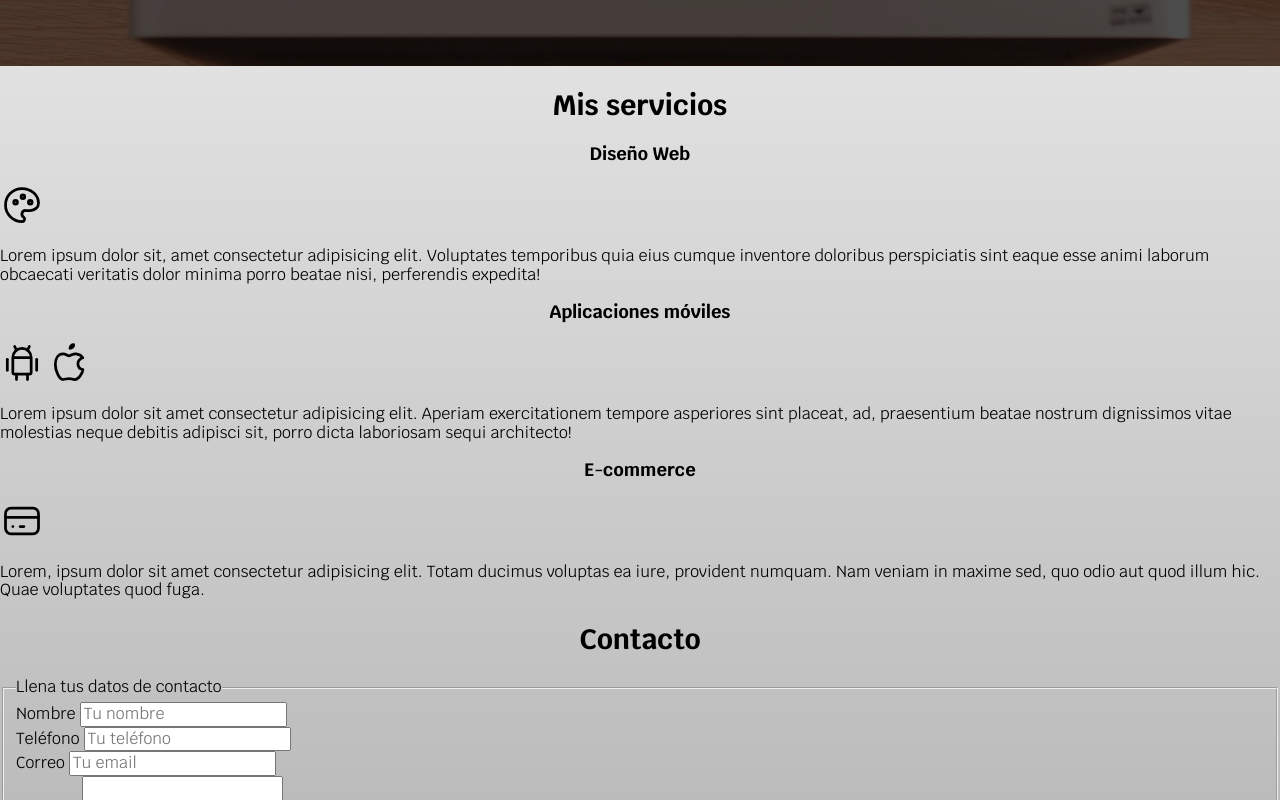
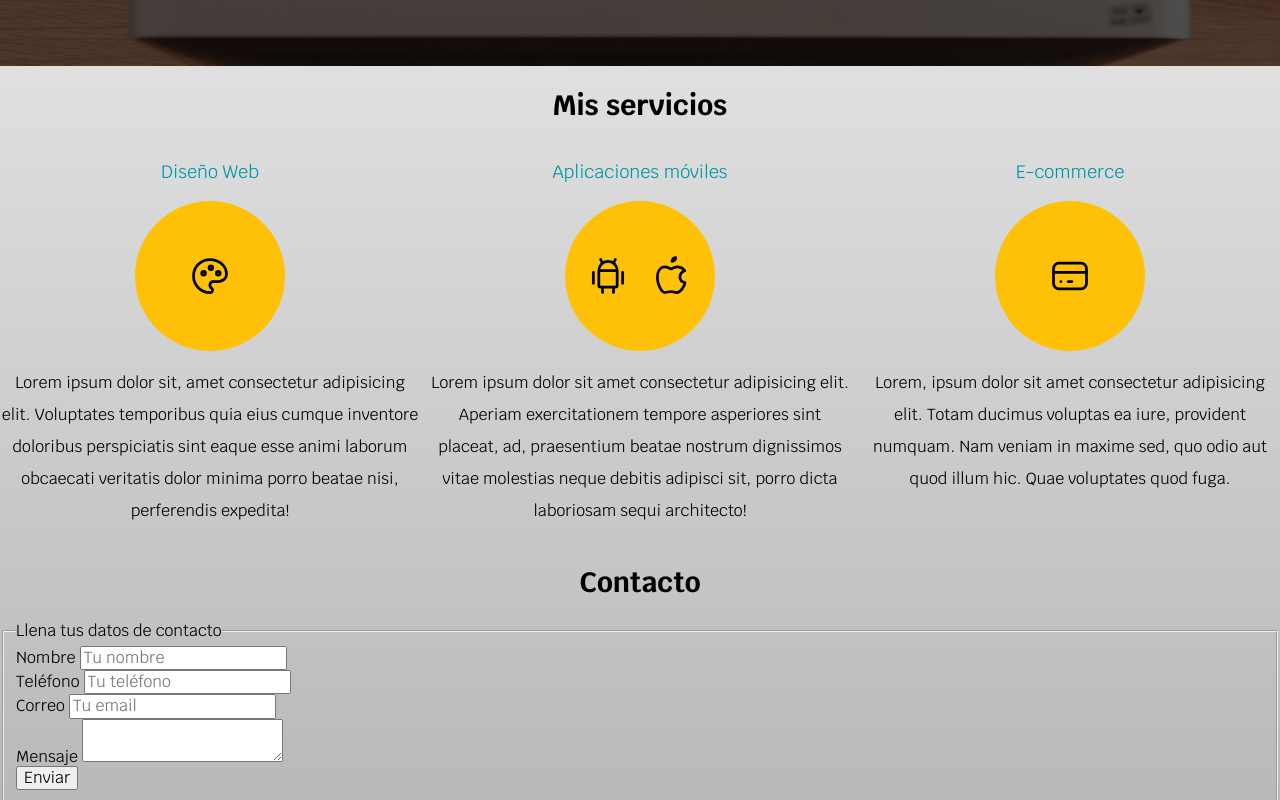
Before and after one commit to GiannaB06/Pr-ctica-1-Developer, a plain HTML site: page index.html in a window 1280 px wide. Shown: the part 522-1322 px from the top of the page. Drawn offline with Linux system fonts and the light colour scheme.

Commit message:
Mis servicios terminado

```diff
--- a/css/styles.css
+++ b/css/styles.css
@@ -184,3 +184,43 @@ color: var(--blanco);
     font-size: 17px;
     font-weight: bold;
 }
+
+/*Servicios*/
+@media (min-width:768px){
+ .servicios{
+    display: grid;
+    /* grid-template-columns: 1fr 1fr 1fr; Por fracciones dividir el contenido*/
+    /*grid-template-columns: 33.3% 33.3% 33.3%; Por porcentajes */
+    grid-template-columns: repeat(3,1fr);  /* repetir algo esa cantidad de veces*/
+    /* esta propiedad define el área de las columnas, y la función repeat repite 3 veces
+    1 fracción en el grid/rejilla/cuadricula */
+    column-gap: 1rem;
+
+ }
+}
+
+/*centrar iconos */
+.servicio{
+    display: flex;
+    flex-direction: column;
+    align-items: center;
+    h3{
+        color: var(--secundario);
+        font-weight:normal;  /*quitarle negrita al texto*/
+    }
+    p{
+        text-align: center;
+        line-height: 2;/*poner interlineado*/
+    }
+    .iconos{
+        width: 15rem;
+        height: 15rem;
+        background-color: var(--primario);
+        border-radius: 50%;/*para que se vea el funcionamiento de un circulo*/
+
+        /*centrar elementos de manera horizontal y vertical*/
+        display:flex;
+        justify-content: space-evenly;
+        align-items: center;
+    }
+}
--- a/index.html
+++ b/index.html
@@ -54,8 +54,10 @@
 
     <main>
         <h2>Mis servicios</h2>
-        <section>
+        <div class="servicios">
+        <section class="servicio">
             <h3>Diseño Web</h3>
+            <div class="iconos">
                 <svg xmlns="http://www.w3.org/2000/svg" class="icon icon-tabler icon-tabler-palette" width="44" height="44"
                     viewBox="0 0 24 24" stroke-width="1.5" stroke="#000000" fill="none" stroke-linecap="round"
                     stroke-linejoin="round">
@@ -66,6 +68,7 @@
                     <path d="M12.5 7.5m-1 0a1 1 0 1 0 2 0a1 1 0 1 0 -2 0" />
                     <path d="M16.5 10.5m-1 0a1 1 0 1 0 2 0a1 1 0 1 0 -2 0" />
                 </svg>
+            </div>
 
 
             <p>Lorem ipsum dolor sit, amet consectetur adipisicing elit. Voluptates temporibus quia eius cumque
@@ -73,8 +76,9 @@
                 beatae nisi, perferendis expedita!</p>
         </section>
 
-        <section>
+        <section class="servicio">
             <h3>Aplicaciones móviles</h3>
+            <div class="iconos">
                 <svg xmlns="http://www.w3.org/2000/svg" class="icon icon-tabler icon-tabler-brand-android" width="44"
                     height="44" viewBox="0 0 24 24" stroke-width="1.5" stroke="#000000" fill="none" stroke-linecap="round"
                     stroke-linejoin="round">
@@ -95,13 +99,15 @@
                         d="M8.286 7.008c-3.216 0 -4.286 3.23 -4.286 5.92c0 3.229 2.143 8.072 4.286 8.072c1.165 -.05 1.799 -.538 3.214 -.538c1.406 0 1.607 .538 3.214 .538s4.286 -3.229 4.286 -5.381c-.03 -.011 -2.649 -.434 -2.679 -3.23c-.02 -2.335 2.589 -3.179 2.679 -3.228c-1.096 -1.606 -3.162 -2.113 -3.75 -2.153c-1.535 -.12 -3.032 1.077 -3.75 1.077c-.729 0 -2.036 -1.077 -3.214 -1.077z" />
                     <path d="M12 4a2 2 0 0 0 2 -2a2 2 0 0 0 -2 2" />
                 </svg>
+            </div>
             <p>Lorem ipsum dolor sit amet consectetur adipisicing elit. Aperiam exercitationem tempore asperiores sint
                 placeat, ad, praesentium beatae nostrum dignissimos vitae molestias neque debitis adipisci sit, porro
                 dicta laboriosam sequi architecto!</p>
         </section>
 
-        <section>
+        <section class="servicio">
             <h3>E-commerce</h3>
+            <div class="iconos">
                 <svg xmlns="http://www.w3.org/2000/svg" class="icon icon-tabler icon-tabler-credit-card" width="44"
                     height="44" viewBox="0 0 24 24" stroke-width="1.5" stroke="#000000" fill="none" stroke-linecap="round"
                     stroke-linejoin="round">
@@ -111,9 +117,11 @@
                     <path d="M7 15l.01 0" />
                     <path d="M11 15l2 0" />
                 </svg>
+            </div>
             <p>Lorem, ipsum dolor sit amet consectetur adipisicing elit. Totam ducimus voluptas ea iure, provident
                 numquam. Nam veniam in maxime sed, quo odio aut quod illum hic. Quae voluptates quod fuga.</p>
         </section>
+        </div>
     </main>
 
     <section>
```
Lines whose indentation alone changed are shown as unchanged.
